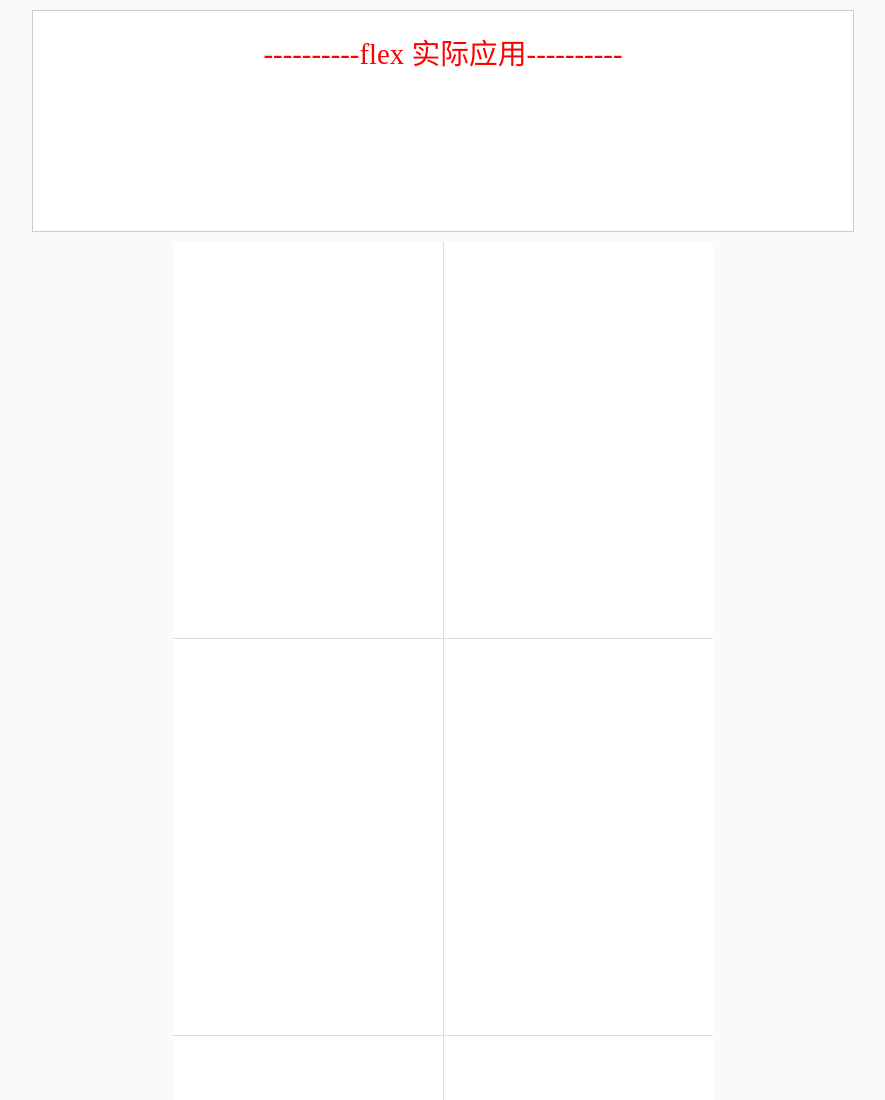
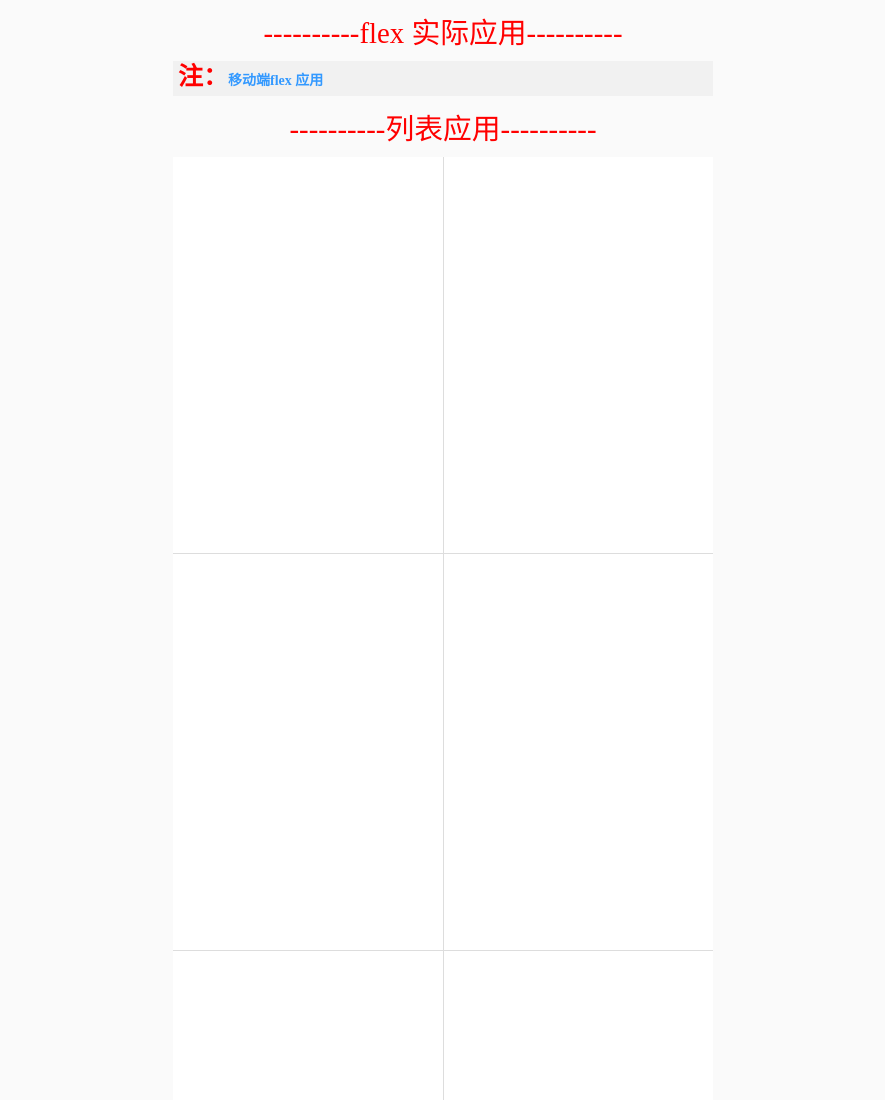
Before and after one commit to wsp971/mobilPageBuild, a website: page html/src/practice/flex_application.html in a window 1280 px wide. Shown: the top 1100 px of the page, without its empty margins (197-1082 px from the left). Drawn offline with nearby package versions, Linux system fonts and the light colour scheme; files that its build step writes are made by us from their sources.

Commit message:
gulp-commitMon Apr 16 2018 22:30:15 GMT+0800 (CST)
gulp-task

```diff
--- a/html/src/practice/flex_application.html
+++ b/html/src/practice/flex_application.html
@@ -11,12 +11,14 @@
 </head>
 <body>
 
-<div class="wrapper">
-    <p class="doc">flex 实际应用</p>
-</div>
+<!--<div class="wrapper">-->
 
-<div class="container">
+<!--</div>-->
+
     <div class="container">
+        <p class="doc">flex 实际应用</p>
+        <p class="desc">移动端flex 应用</p>
+        <p class="doc">列表应用</p>
         <div class="flex_list">
             <div class="item"></div>
             <div class="item"></div>
@@ -31,7 +33,6 @@
             <div class="item"></div>
         </div>
     </div>
-</div>
 
 </body>
 </html>
```
